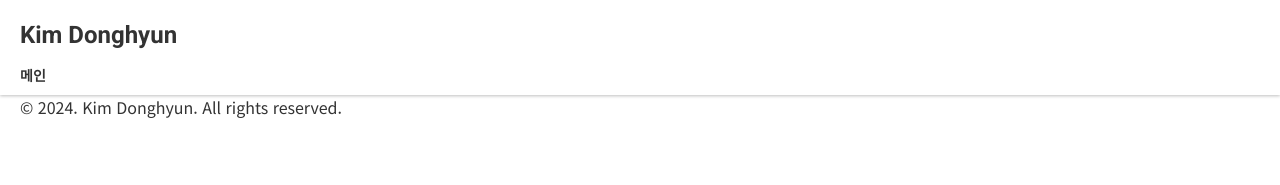
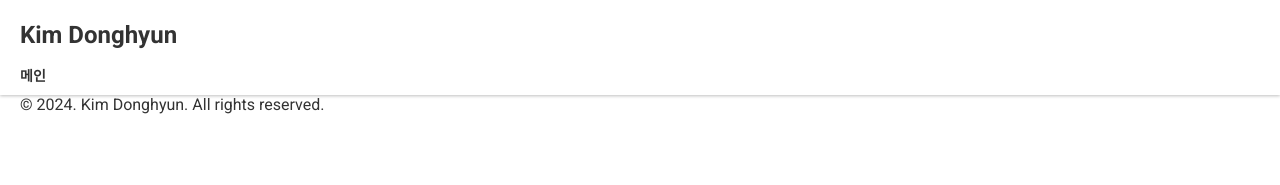
Before and after one commit to colorlessdia/portfolio, a React (Create React App) app: page / in a window 1280 px wide. Shown: the top 185 px of the page. Built offline with nearby package versions, Linux system fonts and the light colour scheme.

Commit message:
update copyright font

```diff
--- /dev/null
+++ b/src/components/Footer/Copyright/Copyright.module.css
@@ -0,0 +1,3 @@
+.copyright {
+  font-family: var(--font-en);
+}
--- a/src/components/Footer/Copyright/Copyright.tsx
+++ b/src/components/Footer/Copyright/Copyright.tsx
@@ -1,6 +1,10 @@
+import styles from './Copyright.module.css';
+
 const Copyright = () => {
   return (
-    <p>&copy; 2024. Kim Donghyun. All rights reserved.</p>
+    <p className={styles.copyright}>
+      &copy; 2024. Kim Donghyun. All rights reserved.
+    </p>
   );
 };
 
```
